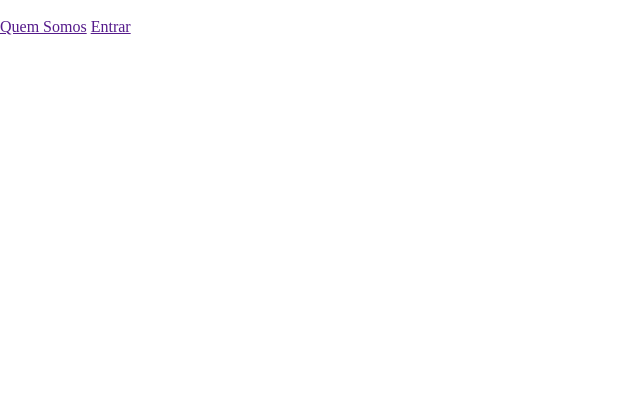
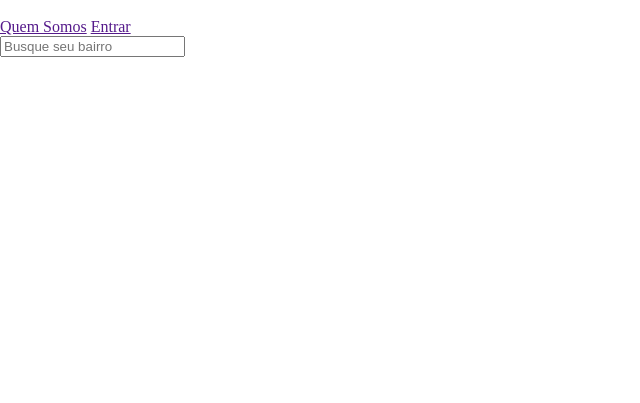
Before and after one commit to laricarlotti/meus-vizinhos, a website: page app/index.html in a window 1280 px wide. Shown: the whole page, without its empty margins (0-640 px from the left). Drawn offline with Linux system fonts and the light colour scheme.

Commit message:
Create navbar input

```diff
--- a/app/index.html
+++ b/app/index.html
@@ -19,6 +19,7 @@
             <a href="">Quem Somos</a>
             <a href="">Entrar</a>
         </div>
+        <input type="search" autocomplete="off" autocapitalize="off" spellcheck="false" autocorrect="off" placeholder="Busque seu bairro">
     </nav>
     <header></header>
     <section></section>
```
